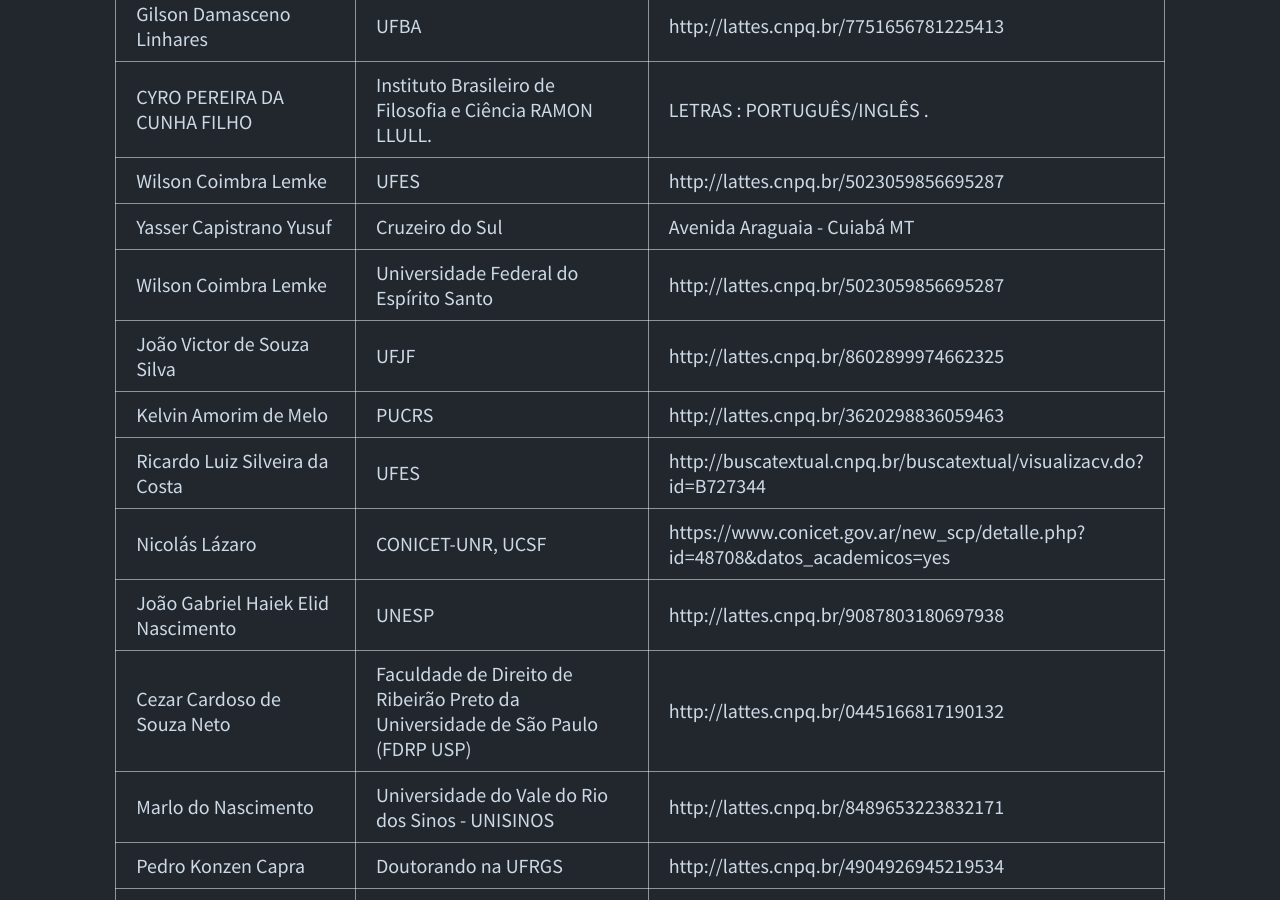
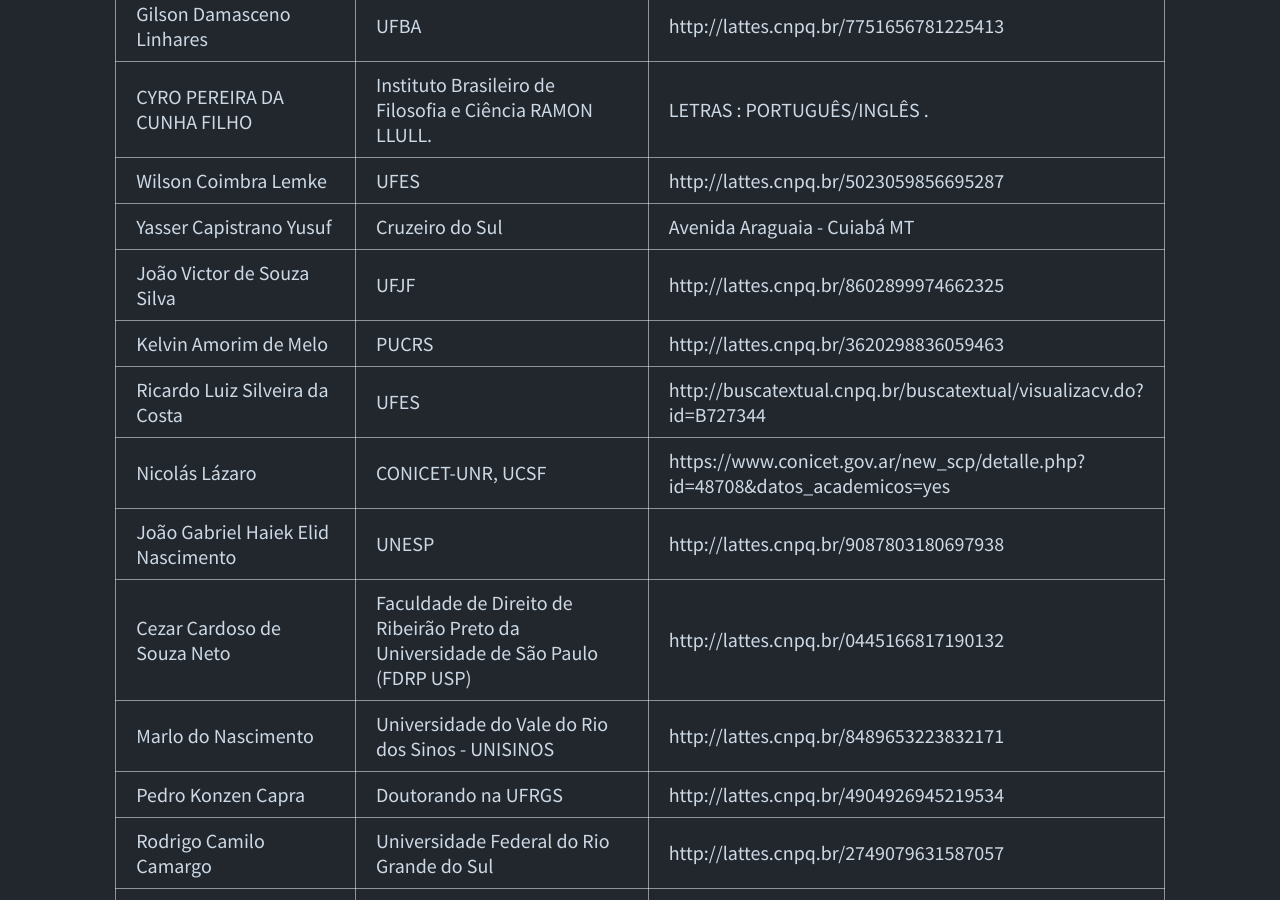
Before and after one commit to nap-o/sbefm, a Jekyll site: the page built from pages/membros.md, in a window 1280 px wide and 900 px high, scrolled down 6406 px. Built offline with Jekyll 4.4.1, drawn with Linux system fonts in a browser that asks for light colours.

Commit message:
fixing dupes - members

```diff
--- a/_data/membros.json
+++ b/_data/membros.json
@@ -802,15 +802,6 @@
     },
     {
         "model": "appsbefm.associado",
-        "pk": 92,
-        "fields": {
-            "first_name": "Wilson Coimbra Lemke",
-            "lattes": "http://lattes.cnpq.br/5023059856695287",
-            "instituicao": "Universidade Federal do Espírito Santo"
-        }
-    },
-    {
-        "model": "appsbefm.associado",
         "pk": 94,
         "fields": {
             "first_name": "João Victor de Souza Silva",
```
